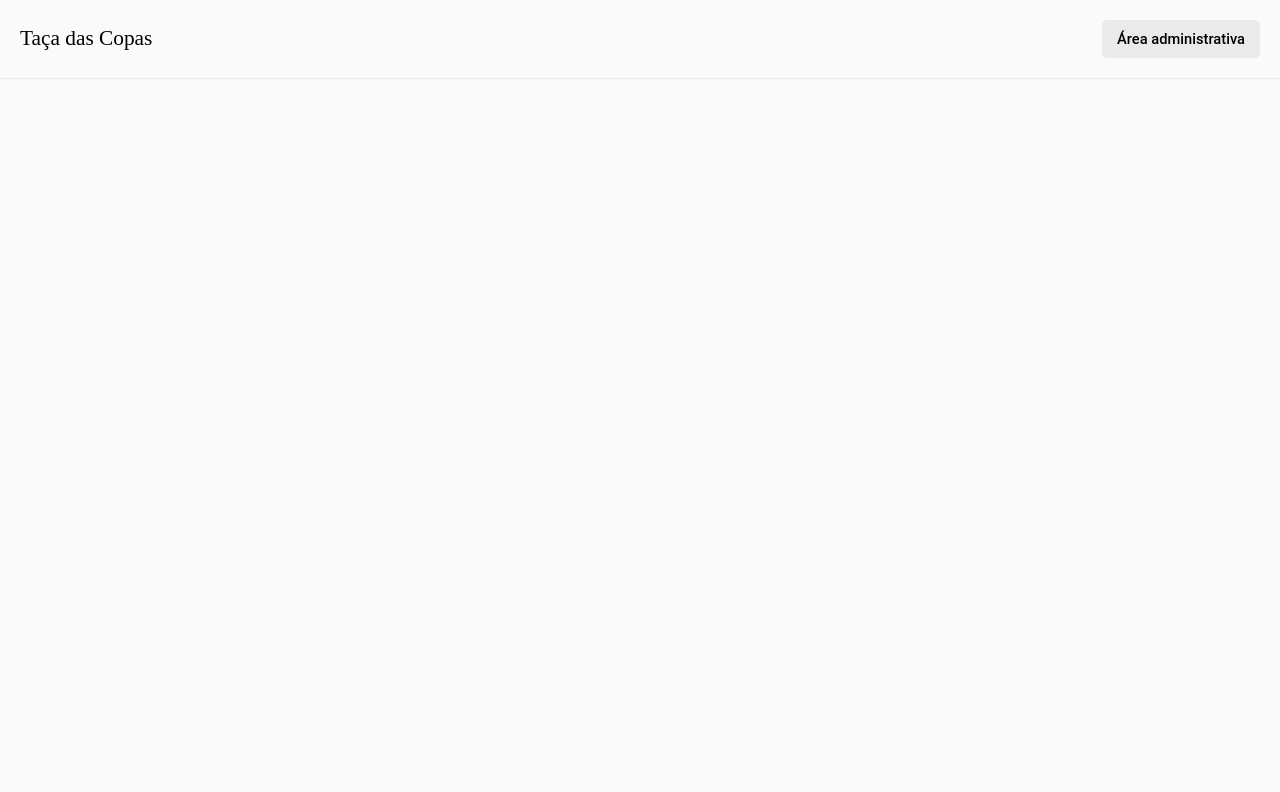
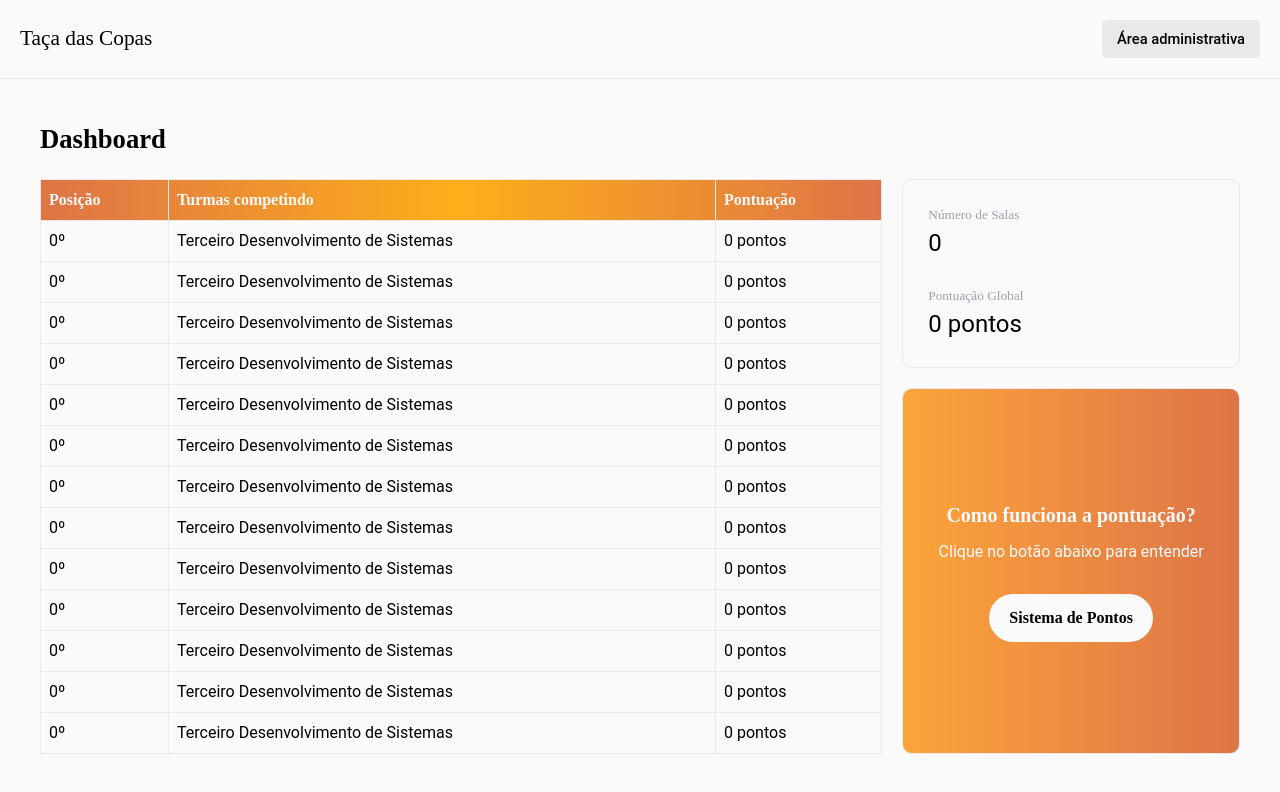
Before and after one commit to Nerzzz/taca-das-copas, a React (Vite) app: page / in a window 1280 px wide. Shown: the top 792 px of the page. Built offline with nearby package versions, Linux system fonts and the light colour scheme.

Commit message:
Inicio do estágio de criação do Dashboard

```diff
--- a/src/App.css
+++ b/src/App.css
@@ -5,10 +5,10 @@
 @theme{
   --font-sora: "Sora";
   --font-roboto: "Roboto";
-  --color-light-gray: #eaeaea;
+  --color-light-gray: #e9e9e9;
   --color-white: #fafafa;
 
-  --color-orange-10: #ffae1a;
+  --color-orange-10: #fca439;
   --color-orange-20: #dd7447;
   --color-orange-30: #dd5c00;
 }
--- a/src/assets/pages/Home.jsx
+++ b/src/assets/pages/Home.jsx
@@ -1,10 +1,104 @@
 import React from 'react'
 
 function Home() {
+    var pontos = 0
+    var salas = 0
+
     return (
-        <main>
-            <section>
-
+        <main className='px-[40px] my-[40px]'>
+            <section id="dashboard">
+                <h1 className='text-[20pt] font-sora font-semibold'>Dashboard</h1>
+                <div className='flex gap-[20px] mt-[20px]'>
+                    <table id='tabelaPontos' className='grow-[2]'>
+                        <tr class='table_header'>
+                            <th>Posição</th>
+                            <th>Turmas competindo</th>
+                            <th>Pontuação</th>
+                        </tr>
+                        <tr>
+                            <td>0º</td>
+                            <td>Terceiro Desenvolvimento de Sistemas</td>
+                            <td>0 pontos</td>
+                        </tr>
+                        <tr>
+                            <td>0º</td>
+                            <td>Terceiro Desenvolvimento de Sistemas</td>
+                            <td>0 pontos</td>
+                        </tr>
+                        <tr>
+                            <td>0º</td>
+                            <td>Terceiro Desenvolvimento de Sistemas</td>
+                            <td>0 pontos</td>
+                        </tr>
+                        <tr>
+                            <td>0º</td>
+                            <td>Terceiro Desenvolvimento de Sistemas</td>
+                            <td>0 pontos</td>
+                        </tr>
+                        <tr>
+                            <td>0º</td>
+                            <td>Terceiro Desenvolvimento de Sistemas</td>
+                            <td>0 pontos</td>
+                        </tr>
+                        <tr>
+                            <td>0º</td>
+                            <td>Terceiro Desenvolvimento de Sistemas</td>
+                            <td>0 pontos</td>
+                        </tr>
+                        <tr>
+                            <td>0º</td>
+                            <td>Terceiro Desenvolvimento de Sistemas</td>
+                            <td>0 pontos</td>
+                        </tr>
+                        <tr>
+                            <td>0º</td>
+                            <td>Terceiro Desenvolvimento de Sistemas</td>
+                            <td>0 pontos</td>
+                        </tr>
+                        <tr>
+                            <td>0º</td>
+                            <td>Terceiro Desenvolvimento de Sistemas</td>
+                            <td>0 pontos</td>
+                        </tr>
+                        <tr>
+                            <td>0º</td>
+                            <td>Terceiro Desenvolvimento de Sistemas</td>
+                            <td>0 pontos</td>
+                        </tr>
+                        <tr>
+                            <td>0º</td>
+                            <td>Terceiro Desenvolvimento de Sistemas</td>
+                            <td>0 pontos</td>
+                        </tr>
+                        <tr>
+                            <td>0º</td>
+                            <td>Terceiro Desenvolvimento de Sistemas</td>
+                            <td>0 pontos</td>
+                        </tr>
+                        <tr>
+                            <td>0º</td>
+                            <td>Terceiro Desenvolvimento de Sistemas</td>
+                            <td>0 pontos</td>
+                        </tr>
+                    </table>
+                    <div className='flex flex-col grow-[0.5] w-[20%] gap-[20px]'>
+                        <div className='bg-white rounded-[10px] h-fit p-[25px] flex flex-col gap-[25px] border-light-gray border-[1px]'>
+                            <div>
+                                <h1 className='text-gray-400 font-sora text-[10pt] font-light'>Número de Salas</h1>
+                                <p className='font-roboto text-[18pt]'>{salas}</p>
+                            </div>
+                            <div>
+                                <h1 className='text-gray-400 font-sora text-[10pt] font-light'>Pontuação Global</h1>
+                                <p className='font-roboto text-[18pt]'>{pontos} pontos</p>
+                            </div>
+                        </div>
+                        <div className='bg-linear-to-r from-orange-10 to-orange-20 rounded-[10px] h-[100%] p-[25px] flex flex-col gap-[10px] border-light-gray border-[1px] justify-center items-center text-white'>
+                            <h1 className='font-sora text-[15pt] font-[600]'>Como funciona a pontuação?</h1>
+                            <p className='font-roboto text-[12pt]'>Clique no botão abaixo para entender</p>
+                            <a href="" className='bg-white text-black py-[12px] px-[20px] mt-[20px] rounded-full font-sora font-[600] text-[12pt]'>Sistema de Pontos</a>
+                        </div>
+                    </div>
+                </div>
             </section>
         </main>
     )
--- a/src/index.css
+++ b/src/index.css
@@ -0,0 +1,21 @@
+#tabelaPontos{
+    border-collapse: collapse;
+    height: fit-content;
+}
+#tabelaPontos th{
+    padding-top: 12px;
+    padding-bottom: 12px;
+    text-align: left;
+    color: #fafafa;
+    font-family: "sora";
+}
+#tabelaPontos td{
+    font-family: "Roboto";
+}
+#tabelaPontos td, #tabelaPontos th{
+    border: 1px solid #eaeaea;
+    padding: 8px;
+}
+#tabelaPontos .table_header{
+    background-image: linear-gradient(to right, #dd7447, #ffae1a, #dd7447);
+}
```
